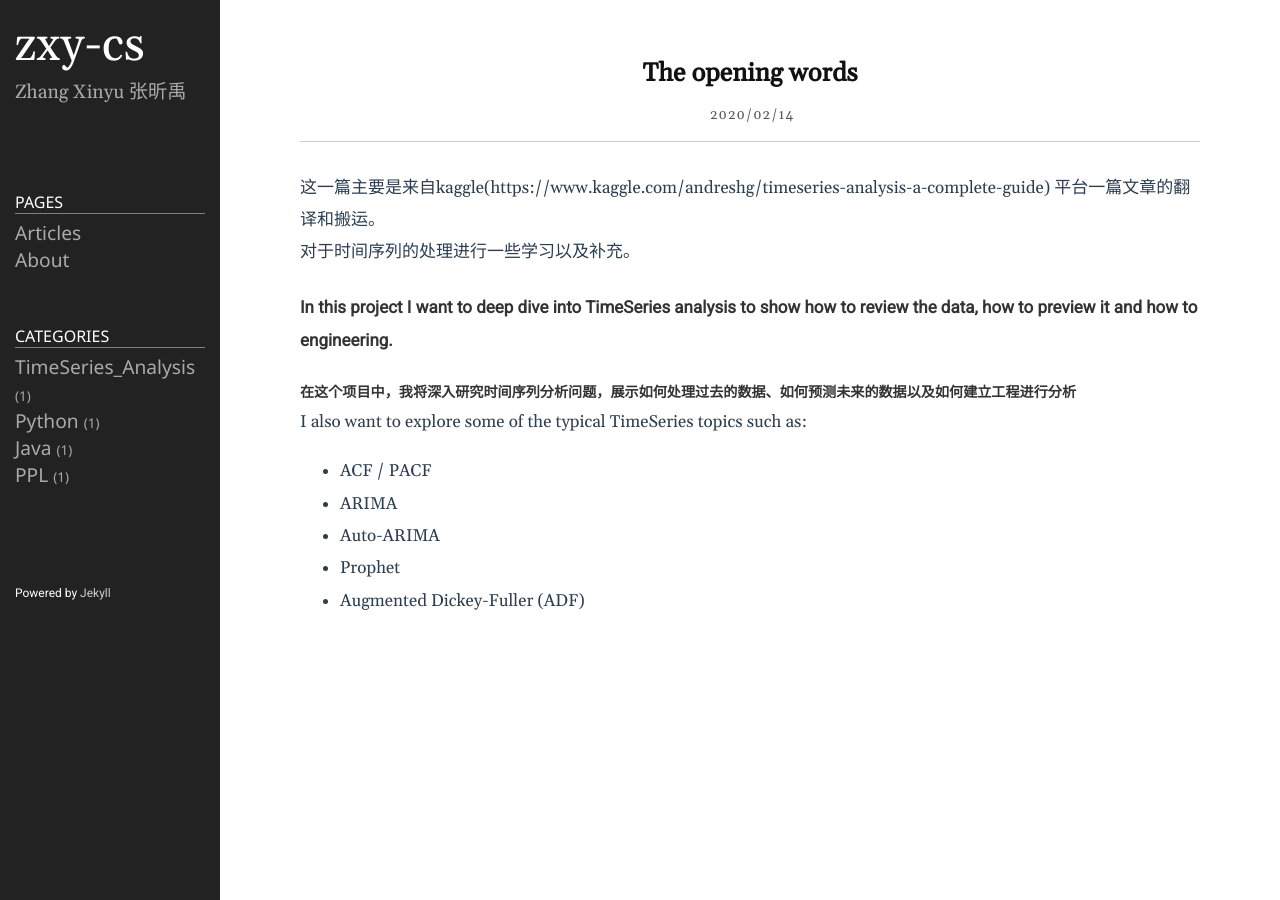
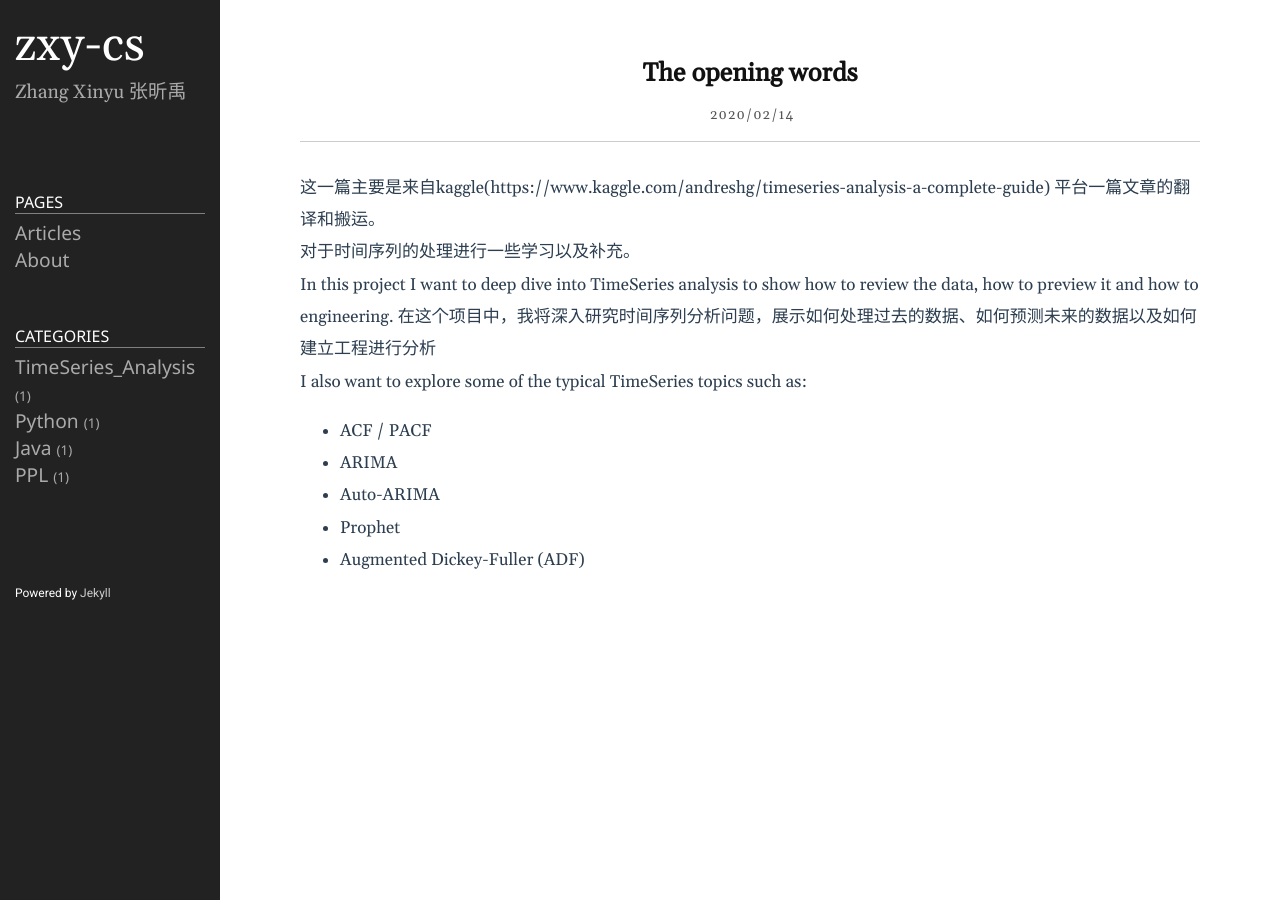
Before and after one commit to zxy-cs/zxy-cs.github.io, a Jekyll site: the page built from _posts/2020-02-14-TSA_the_opening_words.markdown, in a window 1280 px wide. Built offline with Jekyll 4.4.1, drawn with Linux system fonts in a browser that asks for light colours.

```diff
--- a/_posts/2020-02-14-TSA_the_opening_words.markdown
+++ b/_posts/2020-02-14-TSA_the_opening_words.markdown
@@ -7,9 +7,8 @@ category: TimeSeries_Analysis
 这一篇主要是来自kaggle(https://www.kaggle.com/andreshg/timeseries-analysis-a-complete-guide) 平台一篇文章的翻译和搬运。
 对于时间序列的处理进行一些学习以及补充。
 
-
-#### In this project I want to deep dive into TimeSeries analysis to show how to review the data, how to preview it and how to engineering.
-##### 在这个项目中，我将深入研究时间序列分析问题，展示如何处理过去的数据、如何预测未来的数据以及如何建立工程进行分析
+In this project I want to deep dive into TimeSeries analysis to show how to review the data, how to preview it and how to engineering.
+在这个项目中，我将深入研究时间序列分析问题，展示如何处理过去的数据、如何预测未来的数据以及如何建立工程进行分析
 
 I also want to explore some of the typical TimeSeries topics such as:
 
```
